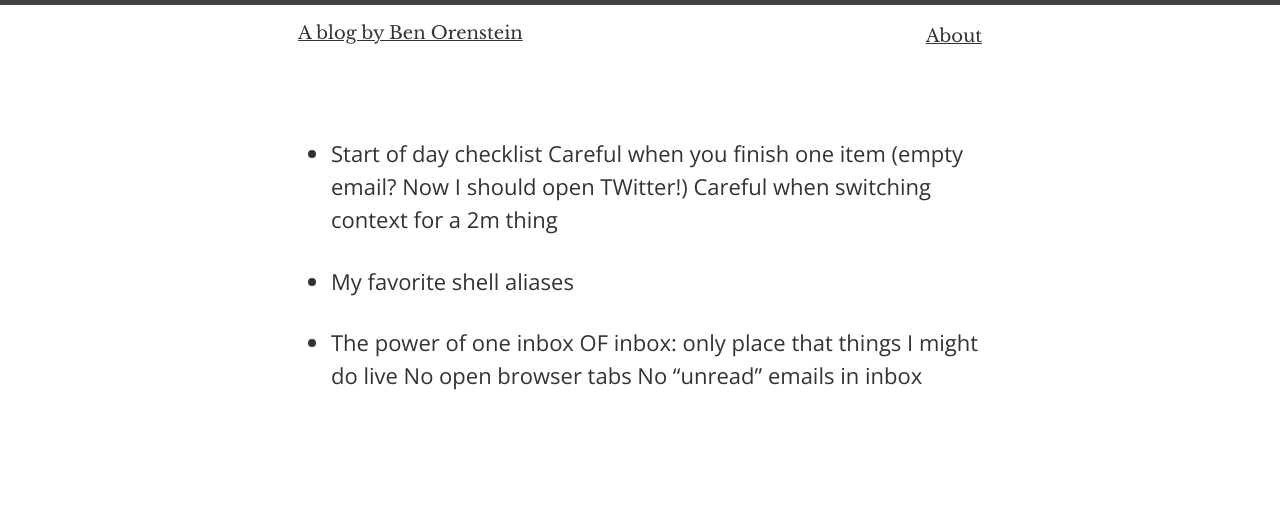
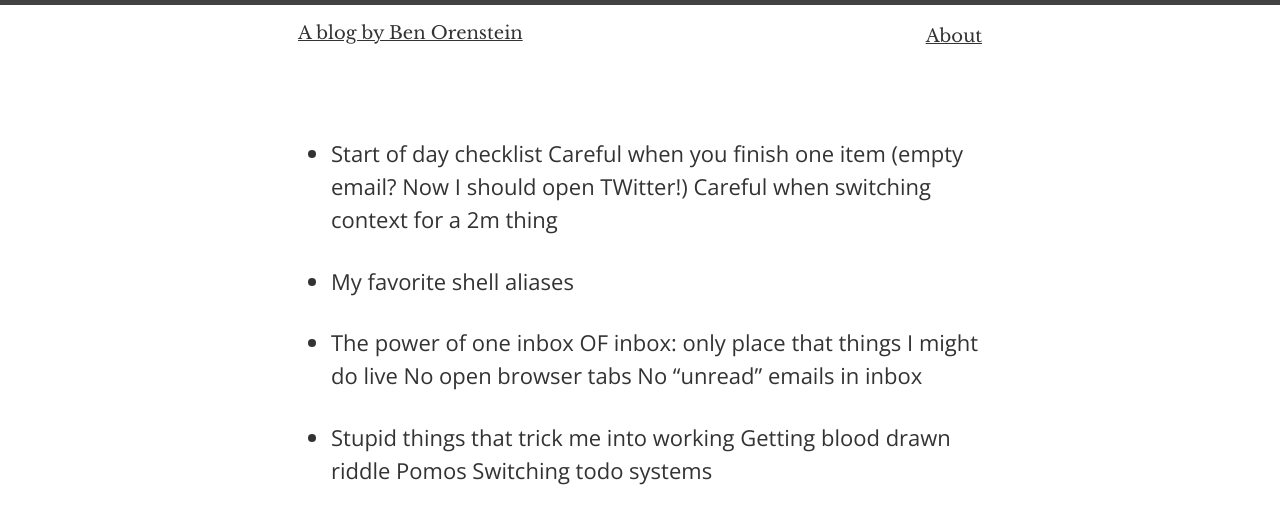
Before and after one commit to r00k/blog, a Jekyll site: the page built from ideas.md, in a window 1280 px wide. Shown: the top 524 px of the page. Built offline with Jekyll 4.4.1, drawn with Linux system fonts in a browser that asks for light colours; our own code applies the rules of GitHub Pages for plain Markdown files.

Commit message:
add idea

```diff
--- a/ideas.md
+++ b/ideas.md
@@ -8,3 +8,8 @@
   OF inbox: only place that things I might do live
   No open browser tabs
   No "unread" emails in inbox
+
+- Stupid things that trick me into working
+  Getting blood drawn riddle
+  Pomos
+  Switching todo systems
```
